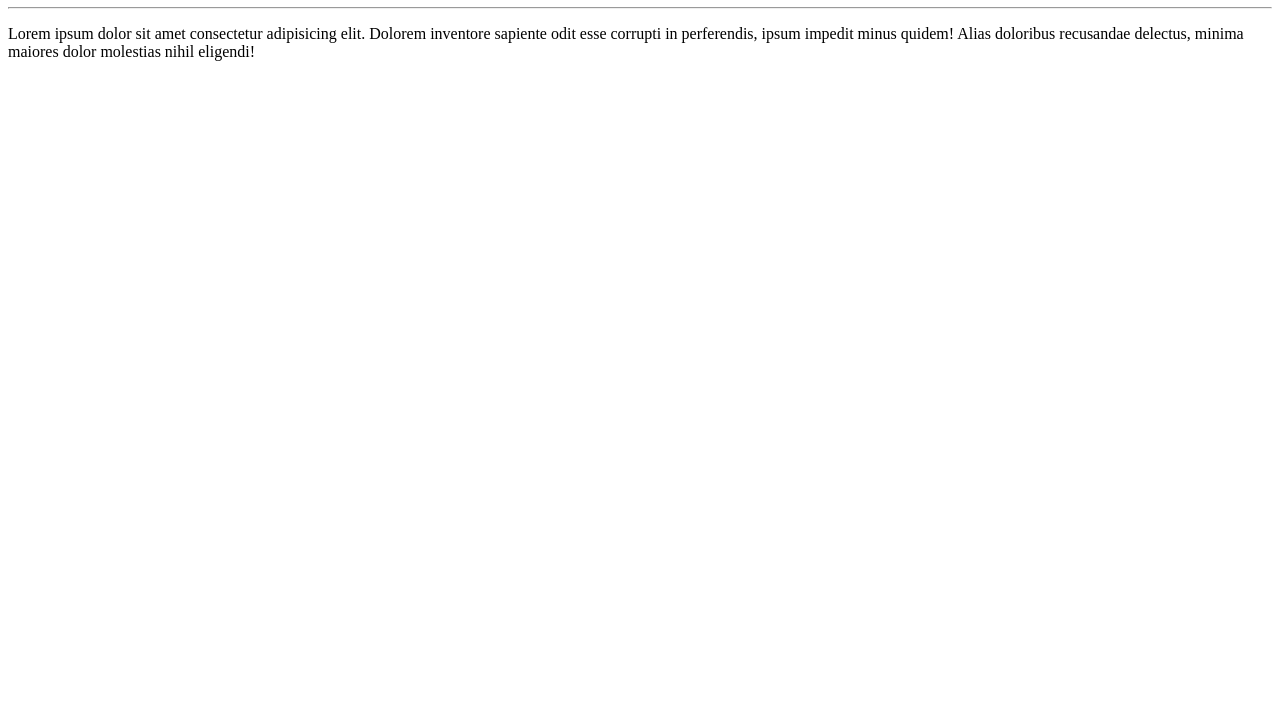
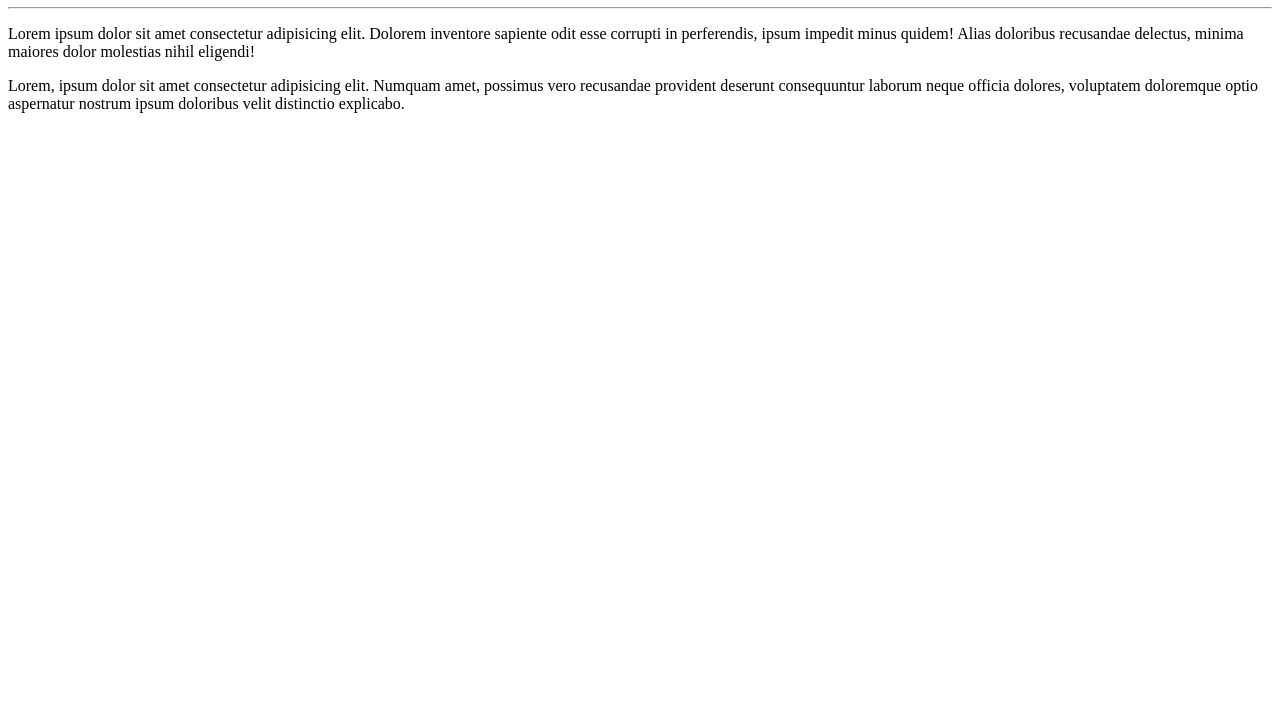
Before and after one commit to AndreGomes779/Ola-mundo, a plain HTML site: page Site-exemplo/index.html in a window 1280 px wide. Shown: the part 73-800 px from the top of the page. Drawn offline with Linux system fonts and the light colour scheme.

Commit message:
adicionei um paragrafo

```diff
--- a/Site-exemplo/index.html
+++ b/Site-exemplo/index.html
@@ -9,6 +9,7 @@
     <h1>Olá, mundo</h1>
     <hr>
     <p>Lorem ipsum dolor sit amet consectetur adipisicing elit. Dolorem inventore sapiente odit esse corrupti in perferendis, ipsum impedit minus quidem! Alias doloribus recusandae delectus, minima maiores dolor molestias nihil eligendi!</p>
+    <p>Lorem, ipsum dolor sit amet consectetur adipisicing elit. Numquam amet, possimus vero recusandae provident deserunt consequuntur laborum neque officia dolores, voluptatem doloremque optio aspernatur nostrum ipsum doloribus velit distinctio explicabo.</p>
 
 </body>
 </html>
```
